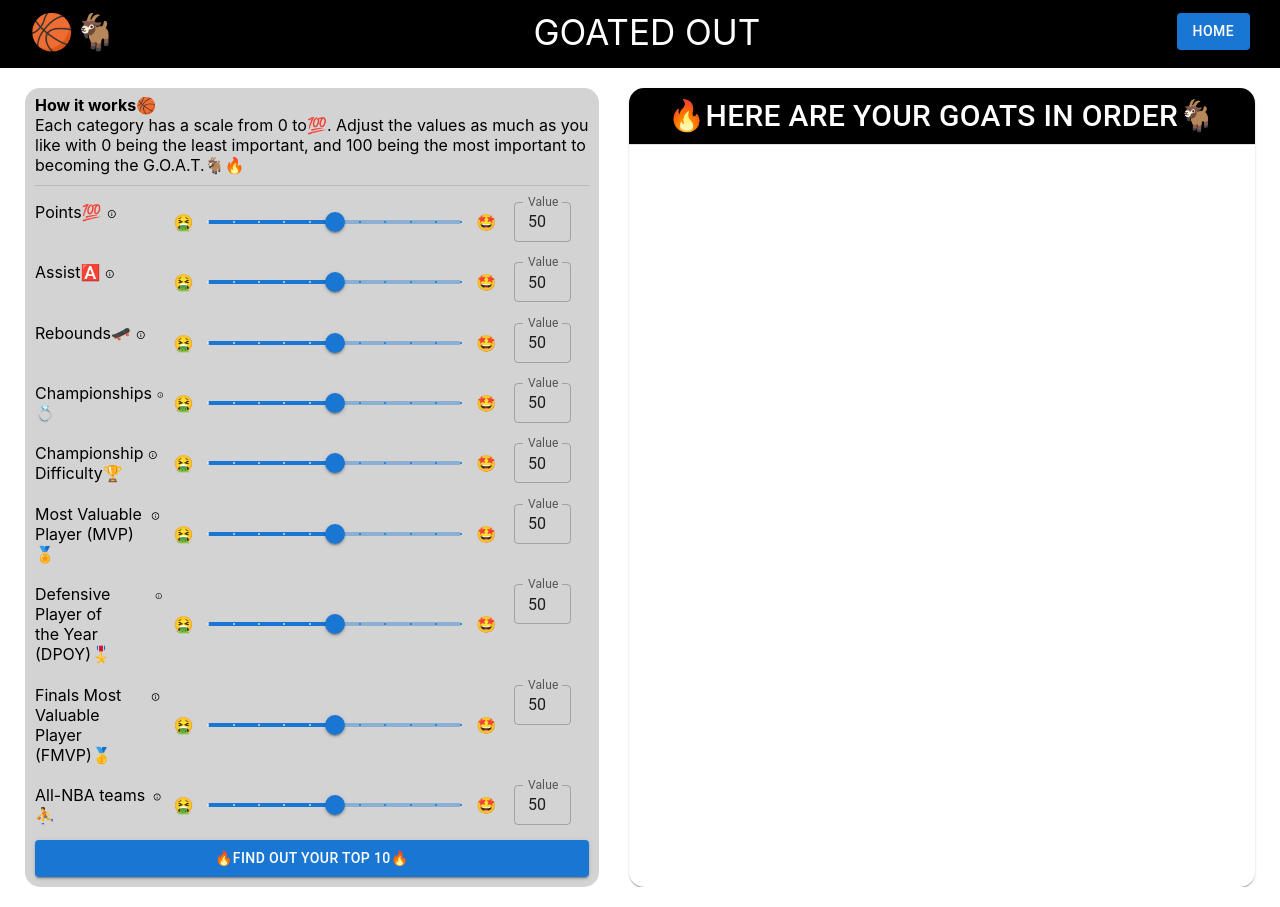
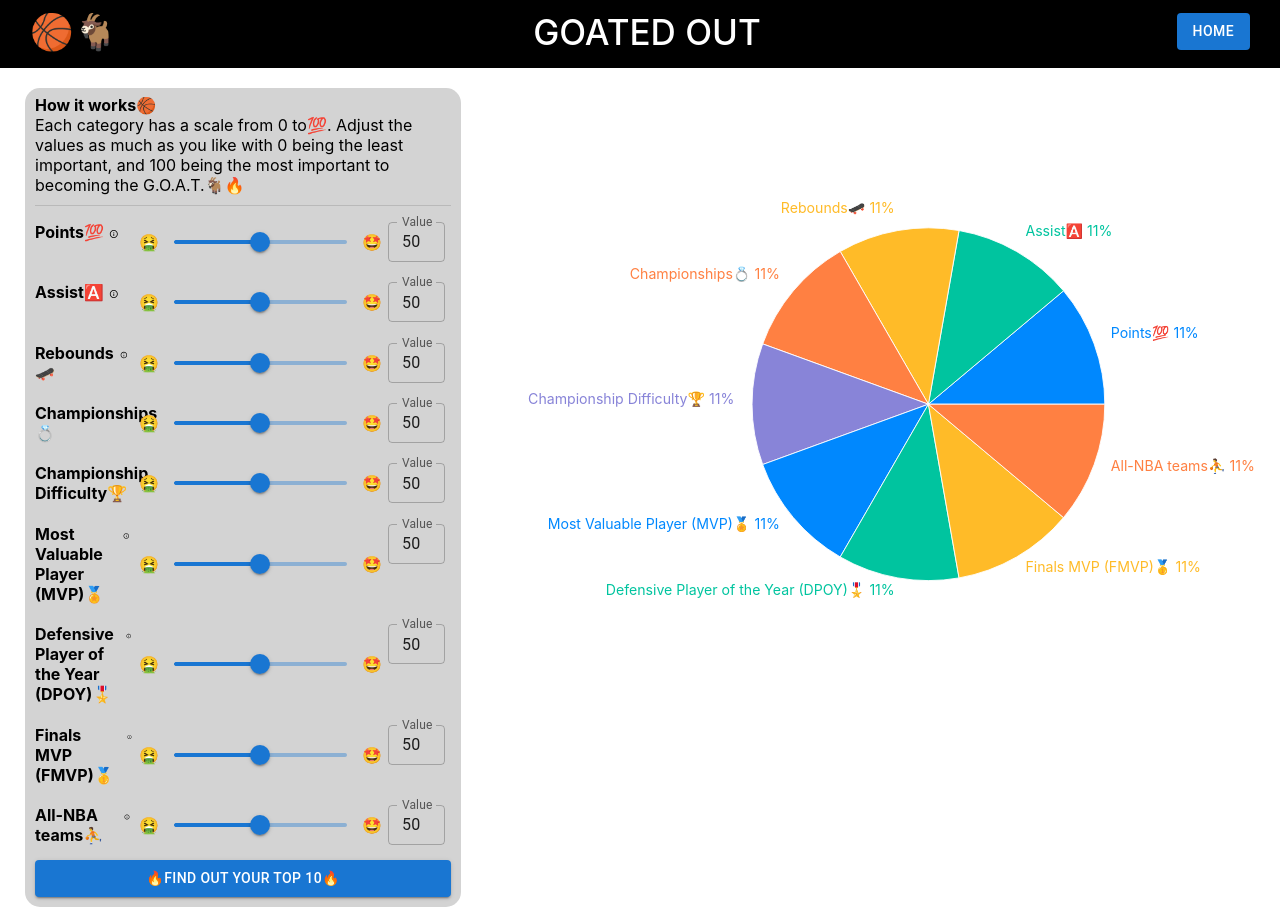
Before and after one commit to aICE-eth/Basketball-GOAT-frontend, a React (Create React App) app: page /SliderPage in a window 1280 px wide. Built offline with nearby package versions, Linux system fonts and the light colour scheme.

Commit message:
added piechart and used DataContext

```diff
--- a/package.json
+++ b/package.json
@@ -2,7 +2,7 @@
   "name": "bball-goat",
   "version": "0.1.0",
   "private": true,
-    "dependencies": {
+  "dependencies": {
     "@emotion/react": "^11.11.1",
     "@emotion/styled": "^11.11.0",
     "@mui/icons-material": "^5.14.3",
@@ -15,6 +15,7 @@
     "react-dom": "^18.2.0",
     "react-router-dom": "^6.15.0",
     "react-scripts": "5.0.1",
+    "recharts": "^2.7.3",
     "web-vitals": "^2.1.4"
   },
   "scripts": {
--- a/src/components/About.js
+++ b/src/components/About.js
@@ -15,7 +15,7 @@ export default function About(){
                 backgroundColor: 'black'
                 }}>
                 <li style={{fontSize: '35px'}}>🏀🐐</li>
-                <li style={{fontSize: '35px', color:'white'}}>GOATED OUT</li>
+                <li style={{fontSize: '35px', color:'white', fontWeight:'500'}}>GOATED OUT</li>
                 <li><Link to = '/'><Button variant="contained">HOME</Button></Link></li>
              </ul>
              <img src='/bball/kobeBG.png'></img>
--- a/src/components/Category.js
+++ b/src/components/Category.js
@@ -23,16 +23,14 @@ export default function Category({ handleChange, attr, value, label, expl }) {
 
   const handleSliderChange = (event, newValue) => {
     formik.setFieldValue('inputValue', newValue.toString());
-
-    // Update the Slider value
-    handleChange(event, newValue, attr);
+    handleChange(event, newValue, attr)
   };
 
   return (
     <li style={{ marginTop: '10px', paddingTop: '5px', paddingBottom:'5px' }}>
       <Grid container>
         <Grid md={3}>
-          <div style={{ display: 'flex', gap: '5px' }}>
+          <div style={{ display: 'flex', gap: '5px', fontWeight:'bold' }}>
             {label}
             <div>
               <Tooltip title={expl} arrow>
@@ -50,14 +48,15 @@ export default function Category({ handleChange, attr, value, label, expl }) {
           <div>🤮</div>
           <Slider
             onChange={handleSliderChange}
+            // onChangeCommitted={handleSliderChangeCommitted} // Use onChangeCommitted event
             value={value}
             aria-label="Small"
             valueLabelDisplay="auto"
             style={{ width: '90%' }}
-            step={10}
-            min={0}
-            max={100}
-            marks={true}
+            // step={10}
+            // min={0}
+            // max={100}
+            // marks={true}
           />
           <div>🤩</div>
         </Grid>
--- /dev/null
+++ b/src/components/CustomPieChart.js
@@ -0,0 +1,35 @@
+import React from "react";
+import { PieChart, Pie, Cell, Tooltip } from "recharts";
+
+const COLORS = ["#0088FE", "#00C49F", "#FFBB28", "#FF8042", "#8884D8"];
+
+const CustomPieChart = ({ data }) => {
+  return (
+    <PieChart width={900} height={800} style={{display:'flex', justifyContent:'center'}}>
+      <Pie
+        data={data}
+        cx={525}
+        cy={300}
+        labelLine={false}
+        outerRadius={200}
+        fill="#8884d8"
+        dataKey="value"
+        nameKey="label" // Set the nameKey to use the label property for segment names
+        label={({ percent, index }) => (
+
+          `${data[index].label}\n${(percent * 100).toFixed(0)}%`
+
+        )}
+      >
+        {data.map((entry, index) => (
+          <Cell
+            key={`cell-${index}`}
+            fill={COLORS[index % COLORS.length]}
+          />
+        ))}
+      </Pie>
+    </PieChart>
+  );
+};
+
+export default CustomPieChart;
--- /dev/null
+++ b/src/components/DataContext.js
@@ -0,0 +1,21 @@
+import React, { createContext, useContext, useState } from 'react';
+
+const DataContext = createContext();
+
+export function DataContextProvider({ children }) {
+  const [data, setData] = useState([]);
+
+  const updateData = (newData) => {
+    setData(newData);
+  };
+
+  return (
+    <DataContext.Provider value={{ data, updateData }}>
+      {children}
+    </DataContext.Provider>
+  );
+}
+
+export function useDataContext() {
+  return useContext(DataContext);
+}
--- a/src/components/MainPage.js
+++ b/src/components/MainPage.js
@@ -19,7 +19,7 @@ export default function MainPage(){
         backgroundColor: 'black'
         }}>
             <li style={{fontSize: '35px'}}>🏀🐐</li>
-            <li style={{fontSize: '35px', color:'white'}}>GOATED OUT</li>
+            <li style={{fontSize: '35px', color:'white', fontWeight:'500'}}>GOATED OUT</li>
             <li><Link to = '/About'><Button variant="contained">ABOUT</Button></Link></li>
         </ul>
 
--- a/src/components/Ranking.js
+++ b/src/components/Ranking.js
@@ -8,8 +8,13 @@ import TableHead from '@mui/material/TableHead';
 import TableRow from '@mui/material/TableRow';
 import Paper from '@mui/material/Paper';
 import { Grid } from "@mui/material";
+import { useDataContext } from "./DataContext";
 
-export default function Ranking({data}){
+export default function Ranking(){
+
+  const { data } = useDataContext();
+  console.log(data)
+
     const StyledTableCell = styled(TableCell)(({ theme }) => ({
         [`&.${tableCellClasses.head}`]: {
           backgroundColor: theme.palette.common.black,
@@ -30,50 +35,89 @@ export default function Ranking({data}){
         },
       }));
 
-    function createData(name, emoji, color) {
-        return {name, emoji, color};
+    function createData(rank, name, emoji, color) {
+        return {rank, name, emoji, color};
       }
 
-      const rows = data.map((player) => {
+      const rows = data.map((player, index) => {
         return createData(
+            index + 1,
             player.Player,
             player.Emoji,
             player.Color
         )
       })
 
+      const getMedalEmoji = (rank) => {
+        if (rank === 1) return "🥇";
+        if (rank === 2) return "🥈";
+        if (rank === 3) return "🥉";
+        return "";
+      };
 
 
     return (
-        <TableContainer component={Paper} style={{borderRadius:15}}>
-            <Table sx={{ minWidth: 300 }} aria-label="customized table">
+        <TableContainer component={Paper} style={{borderRadius:15, display:'flex',justifyContent:'center', color:'black'}}>
+            <Table sx={{ minWidth: 300 }} style={{borderRadius:15, width:'80%'}} aria-label="customized table">
                 <TableHead>
                 <TableRow>
-                    <StyledTableCell style={{display:'flex', justifyContent:'space-around', alignItems:'center', fontSize:30}}>🔥HERE ARE YOUR GOATS IN ORDER🐐</StyledTableCell>
+                    <StyledTableCell align="center"style={{
+                      fontSize:24,
+                      }}>
+                        Ranking🏅
+                        </StyledTableCell>
+                    <StyledTableCell align ='center' style={{
+                      fontSize:24,
+
+                      }}>
+                      NBA Player🏀
+                      </StyledTableCell>
+                      <StyledTableCell align ='center' style={{
+                      fontSize:24,
+                      }}>
+                      Team⛹️‍♂️
+                      </StyledTableCell>
                 </TableRow>
                 </TableHead>
                 <TableBody>
                 {rows.map((row, id) => (
                     <StyledTableRow key={id}>
-                    <StyledTableCell style={{display:'flex', justifyContent:'space-around', alignItems:'center'}} scope="row">
-                        <Grid container>
-                          <Grid md={6} style={{display:'flex', justifyContent:'space-around', alignItems:'center'}}>
-                            <div style={{
-                              textShadow: `-2.5px 0 ${row.color}, 0 1px ${row.color}, 1px 0 ${row.color}, 0 -1px ${row.color}`,
-                              color: 'white',
-                              fontSize: 24,
-                              fontWeight:'bold'
-
-                            }}>
-                              {row.name}
-                            </div>
-                          </Grid>
-                          <Grid md={6} style={{display:'flex', justifyContent:'space-around', alignItems:'center'}}>
-                            <div style={{fontSize:'40px'}}>{row.emoji}</div>
+                    <StyledTableCell align='left' component="th" scope="row">
+                        <Grid container style={{display:'flex', justifyContent:'center', alignItems:'center'}}>
+                          <Grid style={{display:'flex', alignItems:'center'}}>
+                              <div style={{
+                                color:'gold',
+                                textShadow: `-2px 0 white, 0 1px white, 1px 0 white, 0 -1px white`,
+                                fontSize:26,
+                                fontWeight:'bold'}}>
+                              {row.rank}.
+                              </div>
                           </Grid>
                         </Grid>
                     </StyledTableCell>
 
+                    <StyledTableCell align='left'>
+                      <div style={{
+                        display:'flex',
+                        justifyContent:'flex-start',
+                        gap:5,
+                        fontSize:26,
+                        paddingLeft:250
+                      }}>
+                        <div style={{
+                        color:'white',
+                        fontSize: 24,
+                        fontWeight:'bold',
+                        textShadow: `-4px 0 ${row.color}, 0 1px ${row.color}, 1px 0 ${row.color}, 0 -1px ${row.color}`}}>
+                            {row.name}
+                        </div>
+                        {getMedalEmoji(row.rank)}
+                      </div>
+                    </StyledTableCell >
+
+                    <StyledTableCell align="left" style={{paddingLeft:100}}>
+                      <div style={{fontSize:20,fontWeight:'bold', color:`${row.color}`}}>{row.emoji}</div>
+                    </StyledTableCell>
                     </StyledTableRow>
 
                 ))}
--- a/src/components/SliderPage.js
+++ b/src/components/SliderPage.js
@@ -3,6 +3,8 @@ import React, { useState, useEffect } from "react";
 import Category from './Category';
 import Ranking from './Ranking'
 import { Link } from "react-router-dom";
+import CustomPieChart from "./CustomPieChart";
+import { useDataContext } from "./DataContext";
 
 export default function SliderPage(){
     const [stat, setStat] = useState([
@@ -15,7 +17,7 @@ export default function SliderPage(){
         {label:"Championship \nDifficulty🏆", attr:"champDiff", value: 50, expl: "Accounts of all Championship difficulty \nin each of their Championship run"},
         {label:"Most Valuable \nPlayer (MVP)🏅", attr:"mvp", value: 50, expl: "How many MVPs do they have"},
         {label:"Defensive Player of \nthe Year (DPOY)🎖️", attr:"dpoy", value: 50, expl: "How many DPOYs they have"},
-        {label:"Finals Most \nValuable Player \n(FMVP)🥇", attr:"fmvp", value: 50, expl: "How many FMVPs do they have"},
+        {label:"Finals MVP (FMVP)🥇", attr:"fmvp", value: 50, expl: "How many FMVPs do they have"},
         {label:"All-NBA teams⛹️", attr:"allNba", value: 50, expl: "How many times they starred \nin an All-NBA team"},
     ])
 
@@ -36,6 +38,8 @@ export default function SliderPage(){
         })
     }
 
+    const { updateData } = useDataContext();
+
     const [data, setData] = useState([])
 
       const handleRankingClick = async () => {
@@ -55,7 +59,7 @@ export default function SliderPage(){
 
             if (response.ok) {
                 const rankedPlayers = await response.json();
-                setData(rankedPlayers)
+                updateData(rankedPlayers)
                 console.log('Ranked players:', rankedPlayers);
             } else {
                 console.error('Failed to fetch data from the server.');
@@ -64,6 +68,15 @@ export default function SliderPage(){
             console.error('An error occurred:', error);
         }
     };
+
+    const [pieChartData, setPieChartData] = useState([]);
+
+    useEffect(() => {
+      // Create pie chart data from the stat array
+      const chartData = stat.map((obj) => ({ label: obj.label, value: obj.value }));
+      setPieChartData(chartData);
+    }, [stat]);
+
 
     return(
         <div>
@@ -76,18 +89,17 @@ export default function SliderPage(){
                 backgroundColor: 'black'
                 }}>
                 <li style={{fontSize: '35px'}}>🏀🐐</li>
-                <li style={{fontSize: '35px', color:'white'}}>GOATED OUT</li>
+                <li style={{fontSize: '35px', color:'white', fontWeight:'500'}}>GOATED OUT</li>
                 <li><Link to = '/'><Button variant="contained">HOME</Button></Link></li>
              </ul>
              <div style={{
                 padding: '20px 25px 0 25px',
                 display:'flex',
-                gap: 30,
              }}>
                 <Box style={{
                     backgroundColor: 'lightgray',
                     height: '100%',
-                    width: '90%',
+                    width: '40%',
                     padding: '7px 10px 10px 10px',
                     borderRadius: 15
                 }}>
@@ -115,16 +127,20 @@ export default function SliderPage(){
                             />
                             )
                         })}
-                        <Button
-                        variant="contained"
-                        onClick={handleRankingClick}
-                        style={{marginTop: 10}}>
-                        🔥FIND OUT YOUR TOP 10🔥
-                        </Button>
+                        <Link to = '/Ranking'>
+                            <Button
+                            variant="contained"
+                            onClick={handleRankingClick}
+                            style={{marginTop: 10, width:'100%'}}>
+                            🔥FIND OUT YOUR TOP 10🔥
+                            </Button>
+                        </Link>
                     </ul>
                 </Box>
 
-                <Ranking data={data} />
+                <CustomPieChart data={pieChartData} />
+
+
              </div>
         </div>
     )
```
Also changed, not shown: src/App.js (+6 -1 lines), src/index.js (+6 -2 lines), 1 other file (tests, documents, lock files or other folders).
